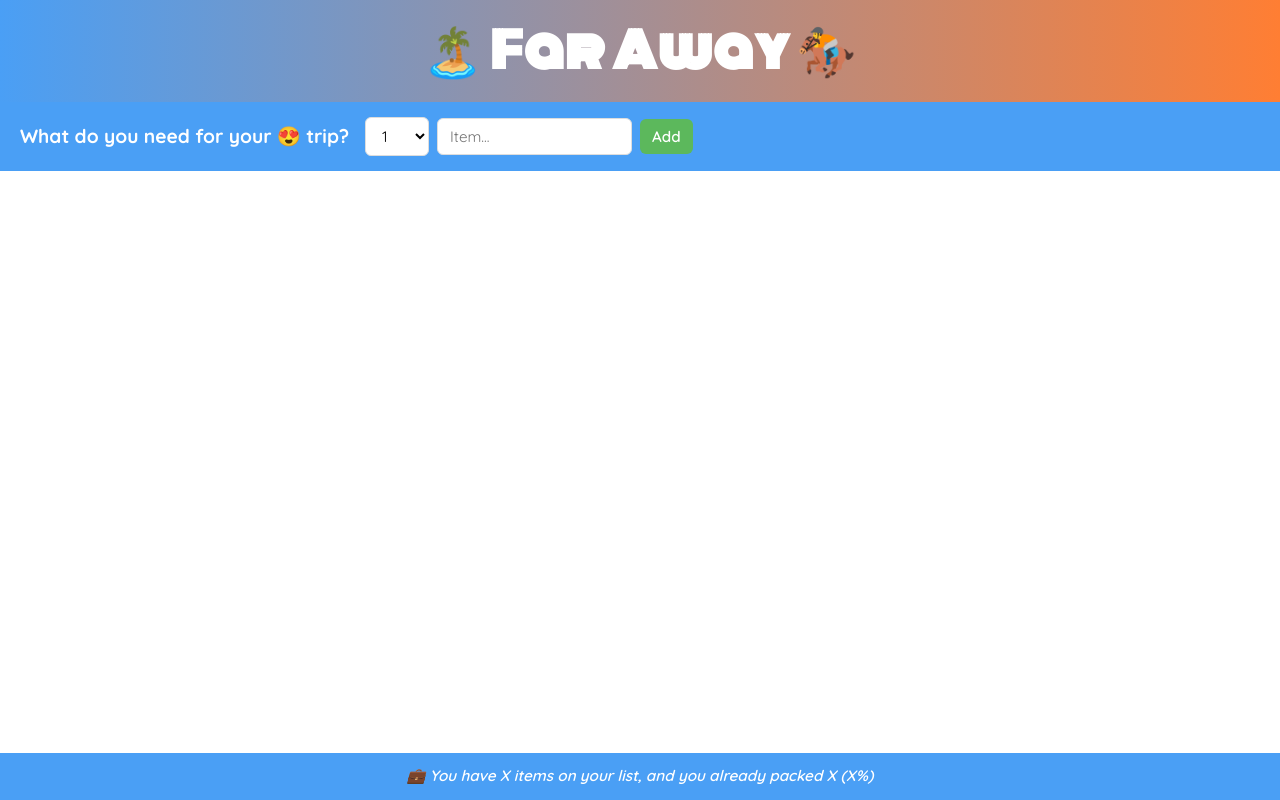
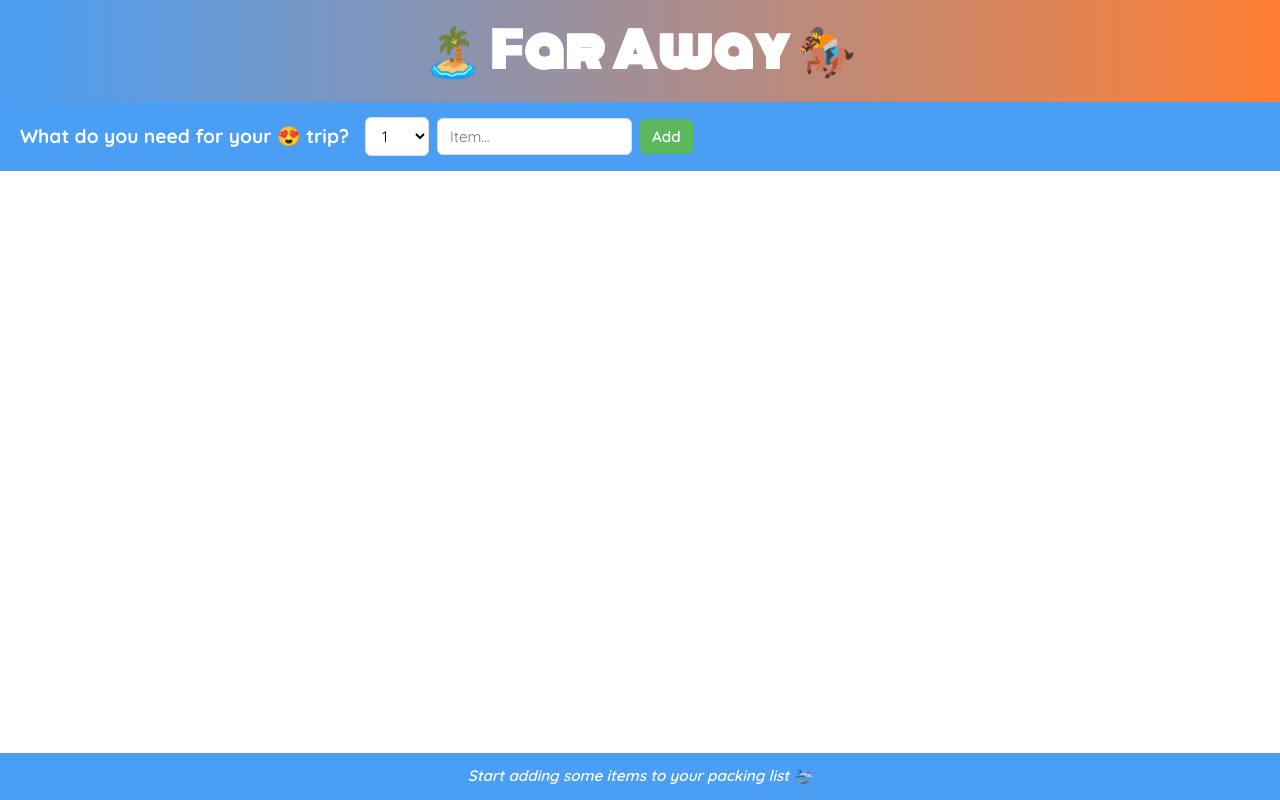
Before and after one commit to Priyanshubelwal17/Far-Away, a React (Create React App) app: page / in a window 1280 px wide. Built offline with nearby package versions, Linux system fonts and the light colour scheme.

Commit message:
Implement derived state for stats and add conditional messages

```diff
--- a/src/App.js
+++ b/src/App.js
@@ -27,7 +27,7 @@ export default function App() {
         onDeleteItem={handleDeleteItems}
         onToggleItem={handleToggleItem}
       />
-      <Stats />
+      <Stats items={items} />
     </div>
   );
 }
@@ -43,7 +43,6 @@ function Form({ addItems }) {
   function handleSubmit(e) {
     e.preventDefault();
     const newItem = { description, quantity, packed: false, id: Date.now() };
-    console.log(newItem);
 
     addItems(newItem);
 
@@ -56,7 +55,6 @@ function Form({ addItems }) {
       <select
         value={quantity}
         onChange={(e) => {
-          console.log(e.target.value);
           setQuantity(+e.target.value);
         }}
       >
@@ -71,7 +69,6 @@ function Form({ addItems }) {
         placeholder="Item..."
         value={description}
         onChange={(e) => {
-          console.log(e.target.value);
           setDescription(e.target.value);
         }}
       />
@@ -113,10 +110,25 @@ function Item({ item, onDeleteItem, onToggleItem }) {
   );
 }
 
-function Stats() {
+function Stats({ items }) {
+  if (!items.length)
+    return (
+      <p className="stats">
+        <em>Start adding some items to your packing list 🛬</em>
+      </p>
+    );
+  const numItems = items.length;
+  const numPacked = items.filter((item) => item.packed).length;
+  const percentage = Math.round((numPacked / numItems) * 100);
   return (
     <footer className="stats">
-      <em> 💼 You have X items on your list, and you already packed X (X%)</em>
+      <em>
+        {percentage === 100
+          ? "You got everything! Ready to go 🛩️"
+          : `   💼 You have ${numItems} items on your list, and you already packed
+        ${numPacked} (${percentage}%)
+`}
+      </em>
     </footer>
   );
 }
```
